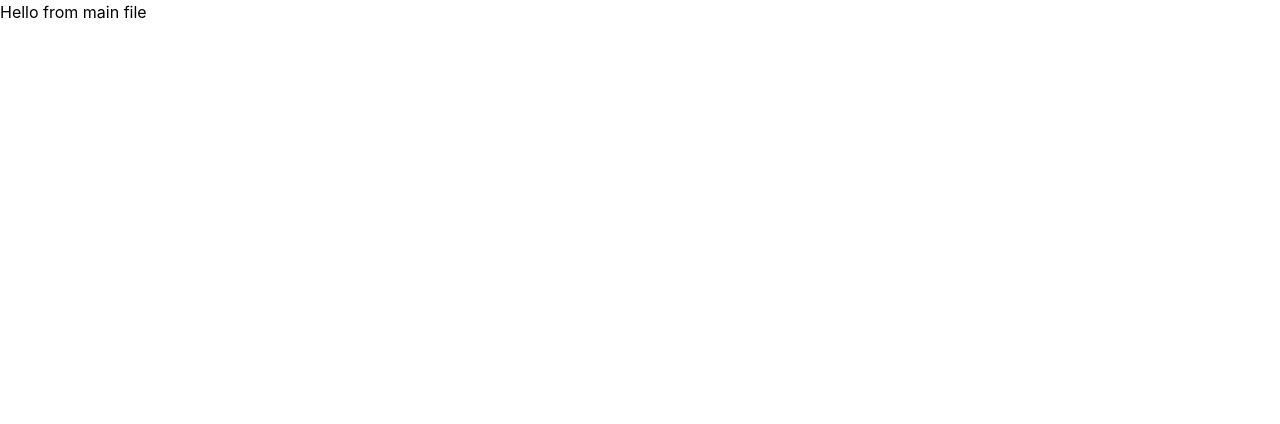
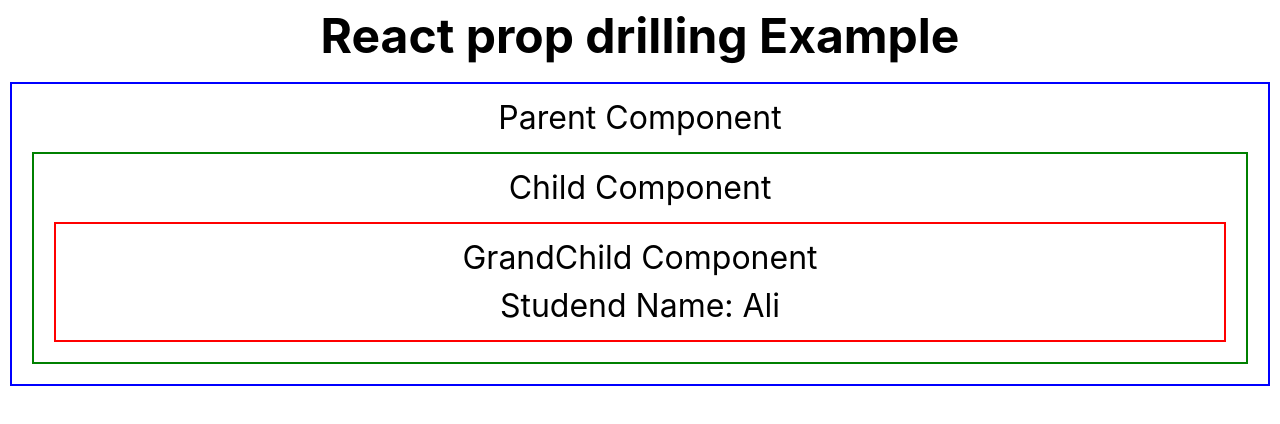
Before and after one commit to Bilawalkhan12345/React-Week-5-Practice, a React (Vite) app: page / in a window 1280 px wide. Shown: the top 424 px of the page. Built offline with nearby package versions, Linux system fonts and the light colour scheme.

Commit message:
Child props props drilling

```diff
--- a/src/App.jsx
+++ b/src/App.jsx
@@ -6,17 +6,34 @@ import './App.css'
 import { flushSync } from 'react-dom'
 import Student from './Components/Students'
 import Card from './Components/Card'
+import Child from './Components/Child'
+import Parent from './Components/Parent'
+import GrandChild from './Components/GrandChild'
+
 
 
 function App(){
+  const studentName = "Ali";
+
   return(
-    <>
-       <Card>
-        <h2>Hello from main file</h2>
-       </Card>
-    </>
-  )
+    <div>
+      <h1 style={{textAlign: "center" , fontSize: "3rem" , fontWeight: "bold"}}>React prop drilling Example</h1>
+
+      <Parent studentName = {studentName}/>
+    </div>
+  );
 }
+
+
+// function App(){
+//   return(
+//     <>
+//        <Card>
+//         <h2>Hello from main file</h2>
+//        </Card>
+//     </>
+//   )
+// }
 
 
 
--- /dev/null
+++ b/src/Components/Child.jsx
@@ -0,0 +1,14 @@
+import GrandChild from "./GrandChild";
+
+function Child({studentName}) {
+    return(
+        <div style={{border: "2px solid green", padding: "10px", margin: "10px"}}>
+            <h2>Child Component</h2>
+
+
+            <GrandChild studentName={studentName}/>
+        </div>
+    );
+}
+
+export default Child;
--- /dev/null
+++ b/src/Components/GrandChild.jsx
@@ -0,0 +1,11 @@
+
+function GrandChild({studentName}) {
+    return(
+        <div style={{border: "2px solid red", padding: "10px", margin: "10px"}}>
+            <h2>GrandChild Component</h2>
+            <h3>Studend Name: {studentName}</h3>
+        </div>
+    );
+}
+
+export default GrandChild;
--- /dev/null
+++ b/src/Components/Parent.jsx
@@ -0,0 +1,13 @@
+import Child from "./Child";
+
+
+function Parent({studentName}) {
+    return(
+        <div style={{border: "2px solid blue", padding: "10px", margin: "10px", textAlign: "center", fontSize: "2rem" }}>
+            <h2>Parent Component</h2>
+            <Child studentName = {studentName}/>
+        </div>
+    );
+}
+
+export default Parent;
```
